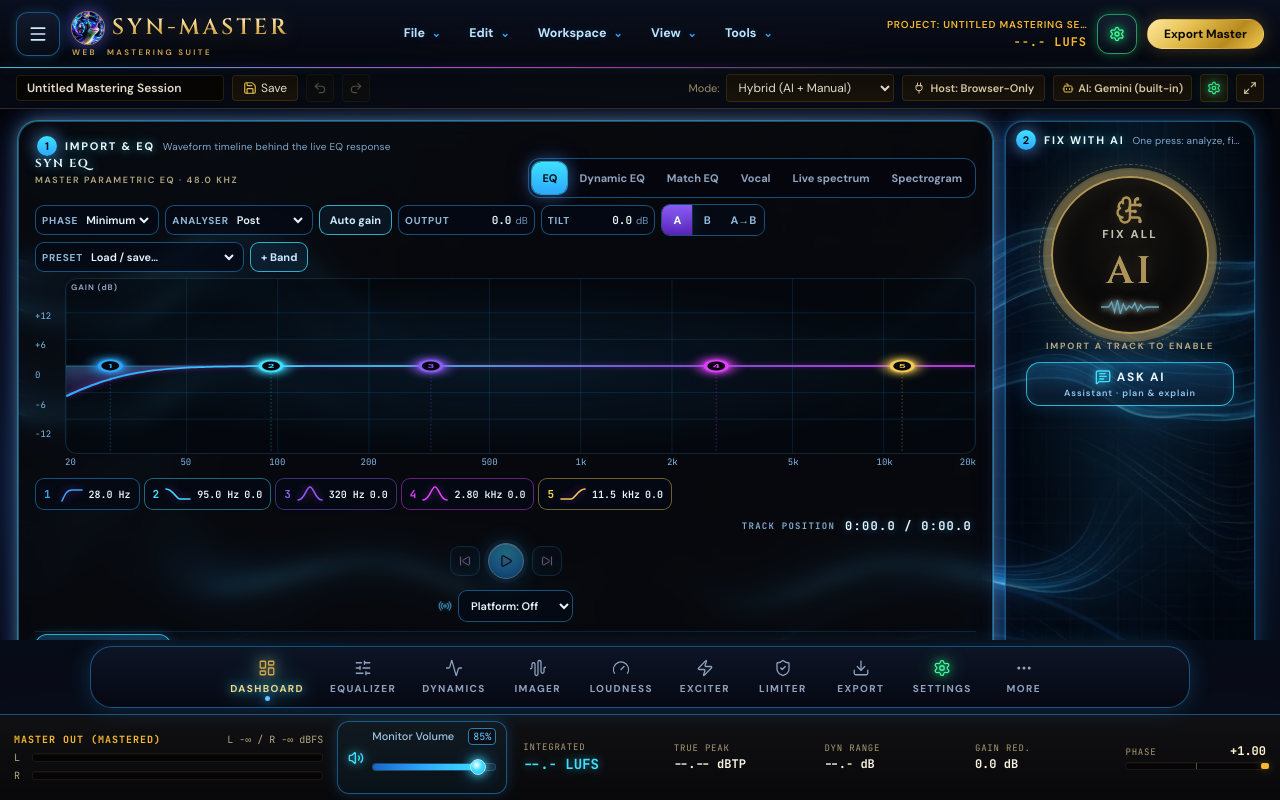
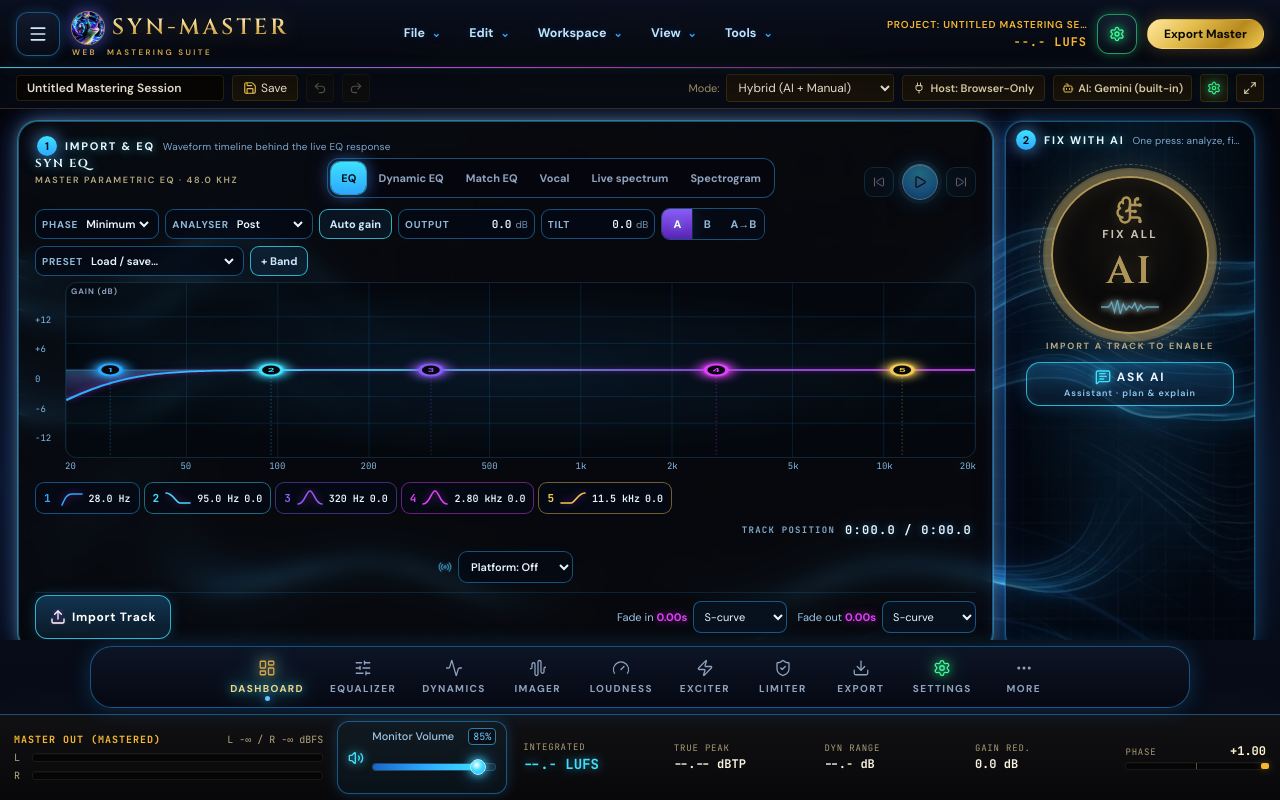
Before and after one commit to LILSYNNOFFICIAL/SYN-MASTER, a React (Vite) app: page / in a window 1280 px wide. Built offline with nearby package versions, Linux system fonts and the light colour scheme.

Commit message:
Mount compact playback transport in EQ header

```diff
--- a/src/App.tsx
+++ b/src/App.tsx
@@ -2593,6 +2593,22 @@ export default function App() {
         setStatusNotice(`Custom loudness target: ${lufs} LUFS.`);
       }}
       blanketPeaks={chainBypassed || auditionTarget === 'original' ? prePeaksHi : postPeaksHi ?? prePeaksHi}
+      timelineTransport={
+        <TimelinePlayer
+          prePeaks={prePeaksHi}
+          postPeaks={postPeaksHi}
+          durationSec={activeTrack?.durationSec ?? 0}
+          showPost={auditionTarget !== 'original'}
+          isPlaying={isPlaying}
+          fades={fades}
+          onFadesChange={setFades}
+          onSeek={seekTo}
+          onTogglePlay={togglePlay}
+          onImport={handleUploadSourceFile}
+          integrated
+          transportOnly
+        />
+      }
       timeline={
         <TimelinePlayer
           prePeaks={prePeaksHi}
@@ -2606,6 +2622,7 @@ export default function App() {
           onTogglePlay={togglePlay}
           onImport={handleUploadSourceFile}
           integrated
+          hideTransport
           extra={<React.Suspense fallback={null}><PlatformPreviewSelector levels={platformLevels} onOpenPanel={() => setActiveTab('qc')} /></React.Suspense>}
         />
       }
```
